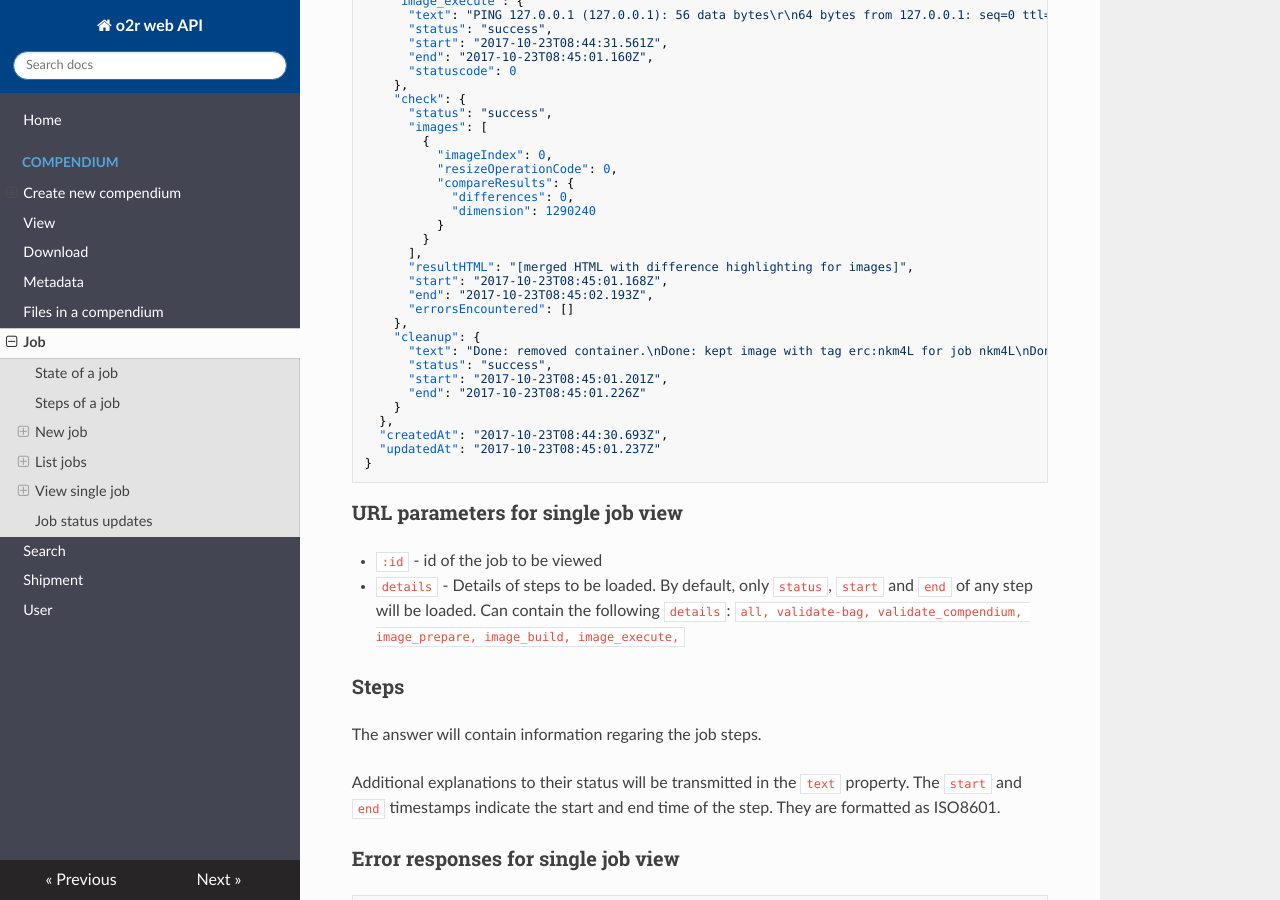
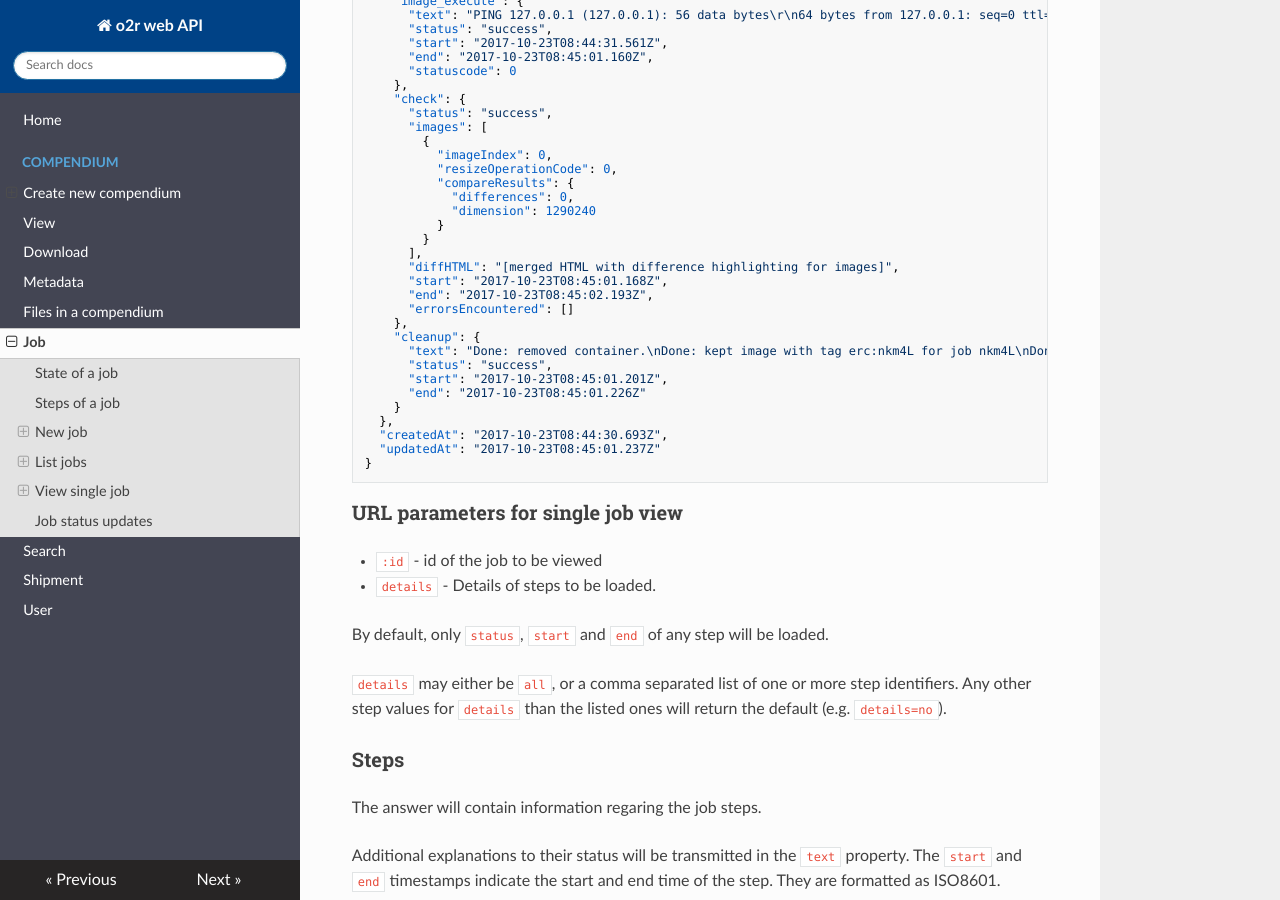
Before and after one commit to o2r-project/api, an MkDocs documentation site: the page built from docs/job.md, in a window 1280 px wide and 900 px high, scrolled down 3896 px. Built offline with MkDocs 1.6.1, drawn with Linux system fonts in a browser that asks for light colours; nearby versions of some CDN libraries; old or Windows-style settings are respelled for this version of MkDocs; some of the changed text lies outside the part shown.

Commit message:
Work in change requests to job.md
Use o2r-project's ORCID ID instead of personal ID for example JSON;
Change attribute name for check-result HTML to `diffHTML`;
Clarify default and handling of "unknown" values for `details` (i.e. `details=yoghurt` will return the default level of detail).

```diff
--- a/docs/job.md
+++ b/docs/job.md
@@ -201,7 +201,7 @@ View details for a single job. The file listing format is described in [compendi
           }
         }
       ],
-      "resultHTML": "[merged HTML with difference highlighting for images]",
+      "diffHTML": "[merged HTML with difference highlighting for images]",
       "start": "2017-10-23T08:45:01.168Z",
       "end": "2017-10-23T08:45:02.193Z",
       "errorsEncountered": []
@@ -221,8 +221,12 @@ View details for a single job. The file listing format is described in [compendi
 ### URL parameters for single job view
 
 - `:id` - id of the job to be viewed
-- `details` - Details of steps to be loaded. By default, only `status`, `start` and `end` of any step will be loaded.
-Can contain the following `details`: `all, validate-bag, validate_compendium, image_prepare, image_build, image_execute, `
+- `details` - Details of steps to be loaded.
+
+By default, only `status`, `start` and `end` of any step will be loaded.
+
+`details` may either be `all`, or a comma separated list of one or more step identifiers. Any other step values for `details` than the listed ones will return the default (e.g. `details=no`).
+
 ### Steps
 
 The answer will contain information regaring the job steps.
```
Also changed, not shown: other parts of docs/job.md (+1 -1 lines).
